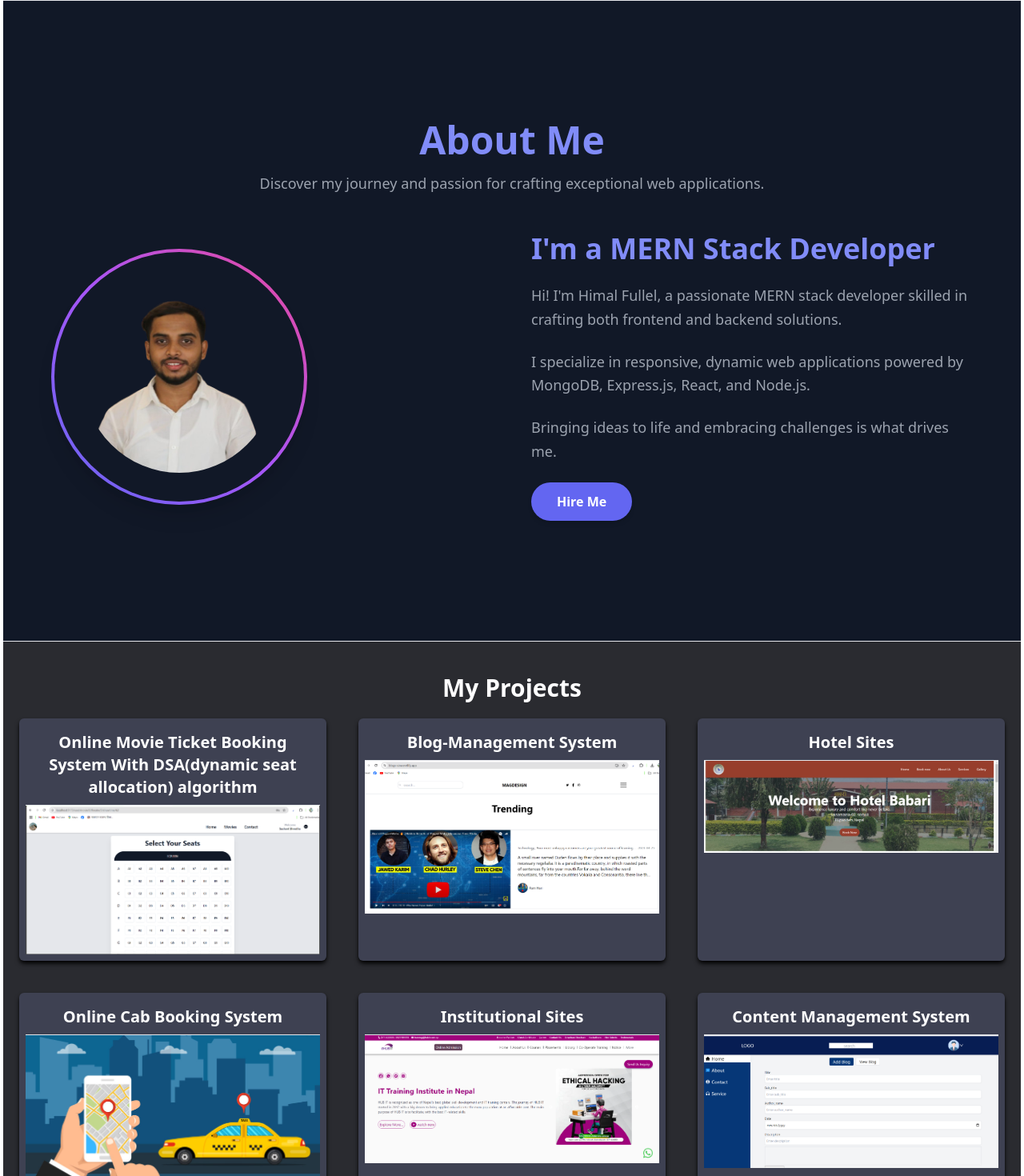
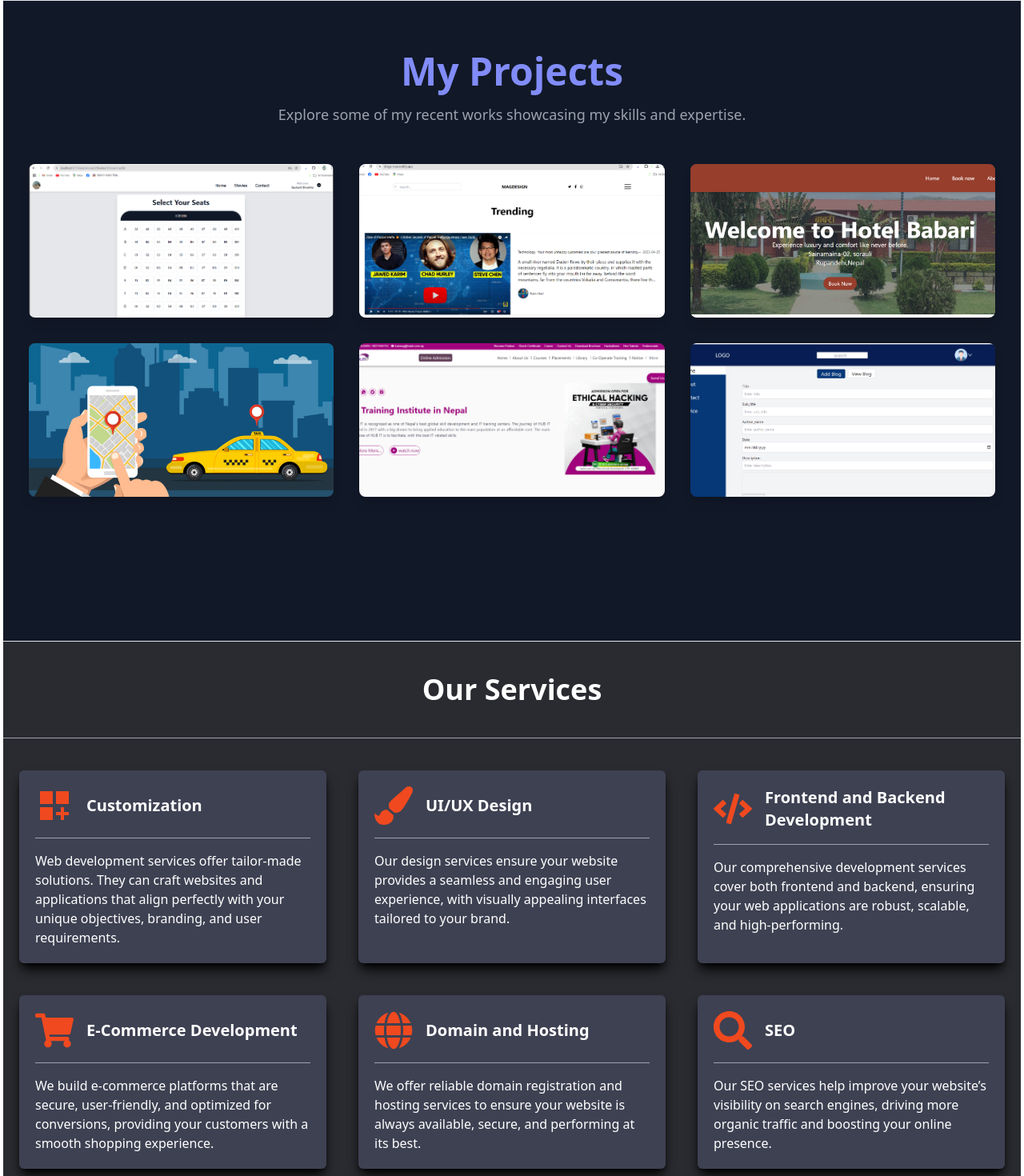
Before and after one commit to Himalf/portfolio, a React (Vite) app: page / in a window 1280 px wide. Shown: the part 880-2350 px from the top of the page at 80% size. Built offline with nearby package versions, Linux system fonts and the light colour scheme.

Commit message:
project section update

```diff
--- a/src/component/pages/Homepage/index.jsx
+++ b/src/component/pages/Homepage/index.jsx
@@ -16,7 +16,7 @@ const index = ({ isDarkMode, toggleDarkMode }) => {
       <Intropage isDarkMode={isDarkMode} toggleDarkMode={toggleDarkMode} />{" "}
       <hr />
       {/* <Skills isDarkMode={isDarkMode} /> <hr /> */}
-      <Aboutus isDarkMode={isDarkMode} /> <hr />
+      {/* <Aboutus isDarkMode={isDarkMode} /> <hr /> */}
       <Projects isDarkMode={isDarkMode} /> <hr />
       <Ourservices isDarkMode={isDarkMode} /> <hr />
       <Contactme isDarkMode={isDarkMode} /> <hr />
--- a/src/component/pages/portfolio/Projects.jsx
+++ b/src/component/pages/portfolio/Projects.jsx
@@ -4,24 +4,22 @@ import Hotel from "../../../assets/images/hotelbabari.png";
 import Hub from "../../../assets/images/hubit.png";
 import Cab from "../../../assets/images/Cab.png";
 import cms from "../../../assets/images/cms.png";
-import movie from "../../../assets/images/movie.png"
+import movie from "../../../assets/images/movie.png";
+
 const Projects = ({ isDarkMode }) => {
-  const darkModeClass = isDarkMode ? "" : "dark";
-  const darkModeClass1 = isDarkMode ? "" : "darks";
   const ProjectDetails = [
     {
-      name:"Online Movie Ticket Booking System With DSA(dynamic seat allocation) algorithm",
-      image:movie,
-      path:"https://github.com/Himalf/movieadmin.git"
-    }
-    ,
+      name: "Online Movie Ticket Booking System With DSA Algorithm",
+      image: movie,
+      path: "https://github.com/Himalf/movieadmin.git",
+    },
     {
       name: "Blog-Management System",
       image: Blogs,
       path: "https://blogs-view.netlify.app/",
     },
     {
-      name: "Hotel Sites",
+      name: "Hotel Website",
       image: Hotel,
       path: "https://hotelbabari.com/",
     },
@@ -31,7 +29,7 @@ const Projects = ({ isDarkMode }) => {
       path: "https://github.com/Himalf/clz-project-admin",
     },
     {
-      name: "Institutional Sites",
+      name: "Institutional Website",
       image: Hub,
       path: "https://blogs-view.netlify.app/",
     },
@@ -40,33 +38,62 @@ const Projects = ({ isDarkMode }) => {
       image: cms,
       path: "https://blog-himal.netlify.app/",
     },
+  ];
 
-  ];
   return (
-    <div className={`bg-secondColor text-white p-5 ${darkModeClass}`}>
-      <h1 className="text-3xl text-center font-bold p-5">My Projects</h1>
-      <div className="grid grid-cols-1  md:grid-cols-2 lg:grid-cols-3 lf gap-10 justify-items-center">
-        {ProjectDetails.map((val, i) => {
-          return (
-            <div
-              key={i}
-              className={`w-full shadow-md shadow-black rounded-md p-2 cursor-pointer bg-mainColor ${darkModeClass1}`}
-              onClick={() => {
-                window.open(val.path, "_blank");
-              }}
-            >
-              <div>
-                <h1 className="text-center text-xl font-bold p-2">
-                  {val.name}
-                </h1>
-                <hr />
-              </div>
-              <div className="">
-                <img src={val.image} alt="loading..." className="w-full" />
-              </div>
+    <div
+      className={`min-h-screen py-16 px-8 ${
+        isDarkMode ? "bg-gray-900 text-white" : "bg-gray-100 text-gray-900"
+      }`}
+    >
+      {/* Section Header */}
+      <div className="text-center mb-12">
+        <h1
+          className={`text-5xl font-bold ${
+            isDarkMode ? "text-indigo-400" : "text-indigo-600"
+          }`}
+        >
+          My Projects
+        </h1>
+        <p
+          className={`text-lg mt-4 ${
+            isDarkMode ? "text-gray-400" : "text-gray-700"
+          }`}
+        >
+          Explore some of my recent works showcasing my skills and expertise.
+        </p>
+      </div>
+
+      {/* Project Cards */}
+      <div className="grid grid-cols-1 sm:grid-cols-2 lg:grid-cols-3 gap-8">
+        {ProjectDetails.map((project, i) => (
+          <div
+            key={i}
+            className={`group relative bg-gray-800 rounded-lg overflow-hidden shadow-lg transition-transform transform hover:scale-105 ${
+              isDarkMode
+                ? "bg-gradient-to-b from-gray-700 to-gray-900"
+                : "bg-gradient-to-b from-white to-gray-200"
+            }`}
+            onClick={() => window.open(project.path, "_blank")}
+          >
+            {/* Image Section */}
+            <img
+              src={project.image}
+              alt={project.name}
+              className="w-full h-48 object-cover group-hover:opacity-75 transition-opacity duration-300"
+            />
+            {/* Project Details */}
+            <div className="absolute inset-0 flex flex-col justify-end p-4 bg-gradient-to-t from-black/80 via-black/50 to-transparent opacity-0 group-hover:opacity-100 transition-opacity duration-300">
+              <h3 className="text-xl font-bold text-white">{project.name}</h3>
+              <button
+                className="mt-2 py-2 px-4 rounded-md bg-indigo-500 text-white text-sm font-medium hover:bg-indigo-400 transition-colors"
+                onClick={() => window.open(project.path, "_blank")}
+              >
+                View Project
+              </button>
             </div>
-          );
-        })}
+          </div>
+        ))}
       </div>
     </div>
   );
```
Also changed, not shown: src/App.css (+14 -0 lines).
